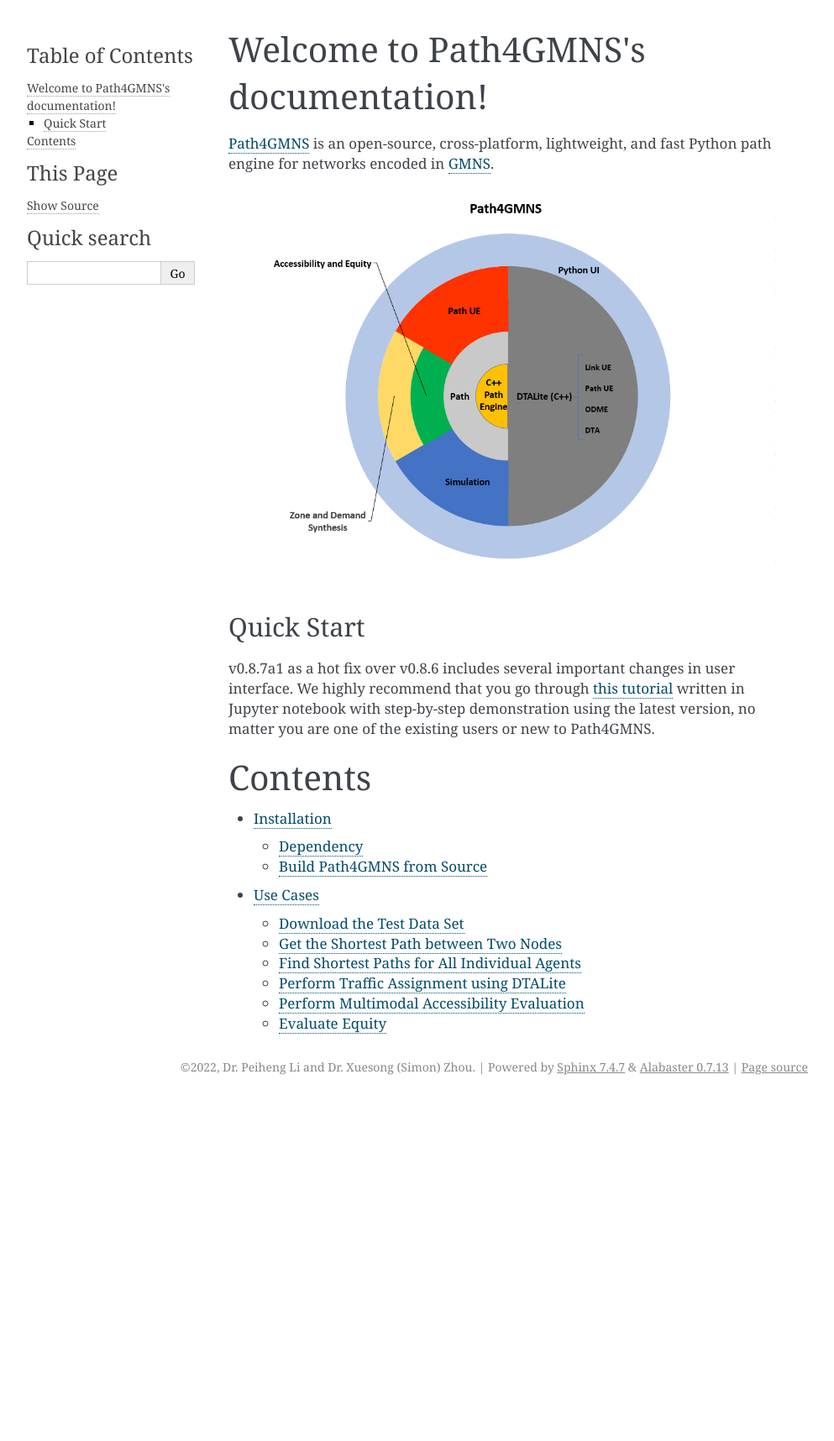
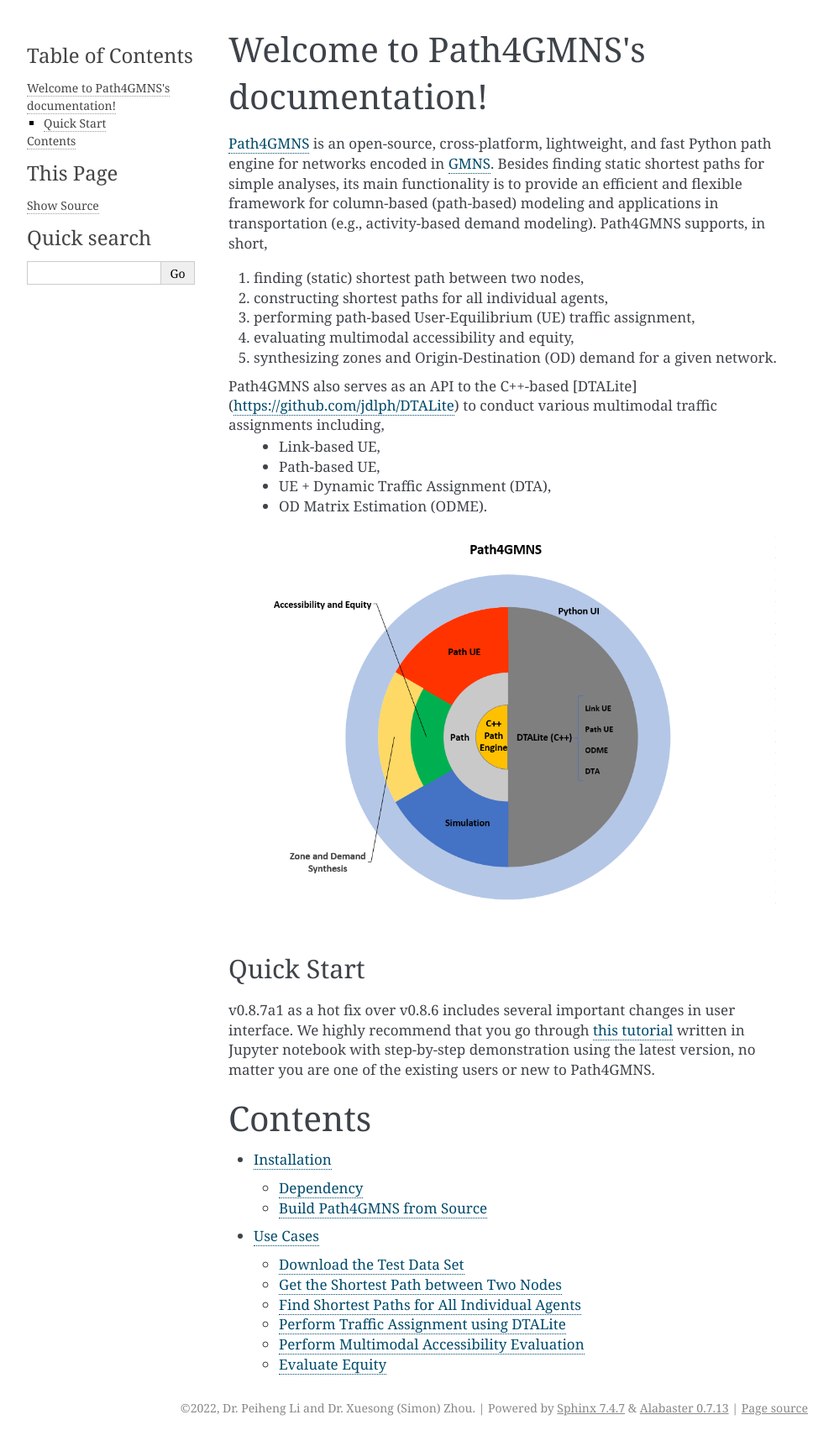
Before and after one commit to jdlph/Path4GMNS, a Sphinx documentation site: the page built from docs/source/index.rst, in a window 1280 px wide. Shown: the whole page at 84% size, without its empty margins (148-1141 px from the left). Built offline with Sphinx 7.4.7, drawn with Linux system fonts in a browser that asks for light colours; before the commit the page ends 1310 px from its top, so only the background shows below that.

Commit message:
add intro to main functionalities of Path4GMNS
- remove unnecessary settings in conf.py.

```diff
--- a/docs/source/conf.py
+++ b/docs/source/conf.py
@@ -10,14 +10,9 @@
 # add these directories to sys.path here. If the directory is relative to the
 # documentation root, use os.path.abspath to make it absolute, like shown here.
 #
-import os
-import sys
-sys.path.insert(0, os.path.abspath('../..'))
-sys.path.insert(0, os.path.abspath('../../path4gmns/'))
-
-autodoc_mock_imports = [
-    'myst-parser'
-]
+# import os
+# import sys
+# sys.path.insert(0, os.path.abspath('.'))
 
 
 # -- Project information -----------------------------------------------------
--- a/docs/source/index.rst
+++ b/docs/source/index.rst
@@ -7,7 +7,19 @@
 =====================================
 
 `Path4GMNS <https://github.com/jdlph/Path4GMNS>`_ is an open-source, cross-platform, lightweight, and fast Python path engine
-for networks encoded in `GMNS <https://github.com/zephyr-data-specs/GMNS>`_.
+for networks encoded in `GMNS <https://github.com/zephyr-data-specs/GMNS>`_. Besides finding static shortest paths for simple analyses, its main functionality is to provide an efficient and flexible framework for column-based (path-based) modeling and applications in transportation (e.g., activity-based demand modeling). Path4GMNS supports, in short,
+
+1. finding (static) shortest path between two nodes,
+2. constructing shortest paths for all individual agents,
+3. performing path-based User-Equilibrium (UE) traffic assignment,
+4. evaluating multimodal accessibility and equity,
+5. synthesizing zones and Origin-Destination (OD) demand for a given network.
+
+Path4GMNS also serves as an API to the C++-based [DTALite](https://github.com/jdlph/DTALite) to conduct various multimodal traffic assignments including,
+   * Link-based UE,
+   * Path-based UE,
+   * UE + Dynamic Traffic Assignment (DTA),
+   * OD Matrix Estimation (ODME).
 
 .. figure:: imgs/architecture.png
 
```
